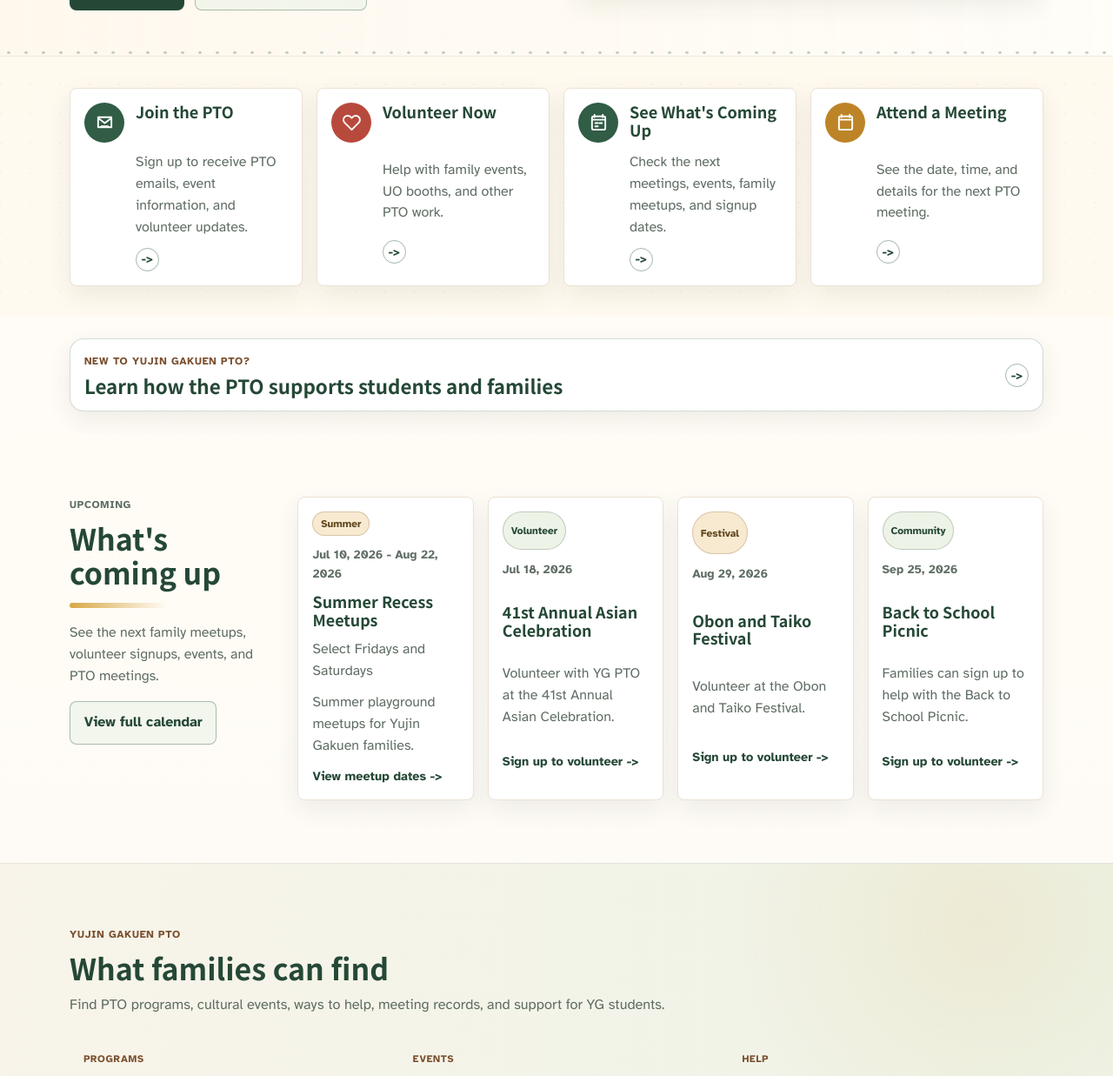
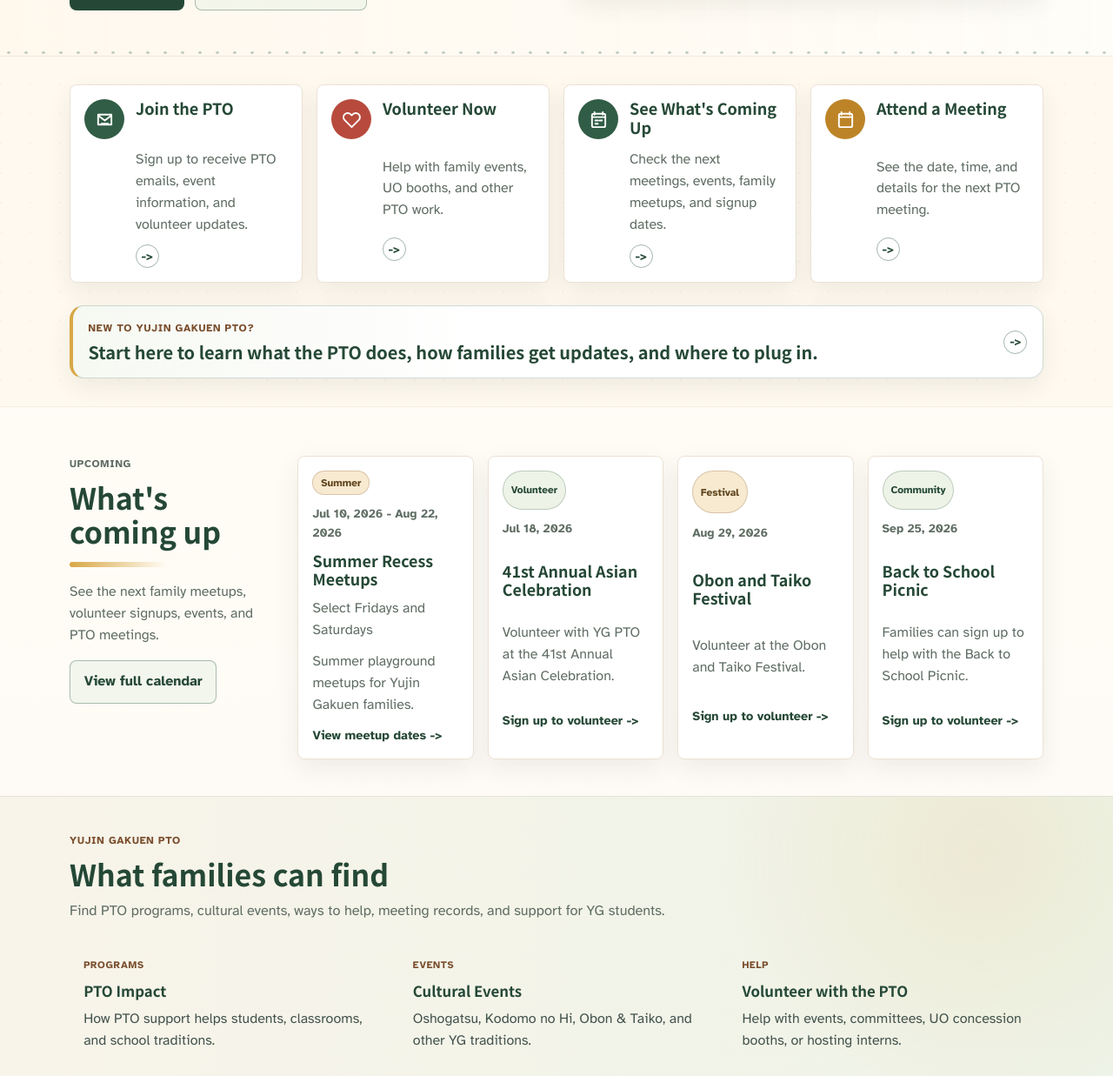
Before and after one commit to Yujin-Gakuen-PTO/yujin-gakuen-pto.github.io, a Jekyll site: the page built from index.md, in a window 1280 px wide and 1400 px high, scrolled down 353 px, cut to the strip 163-1400 px from the top of the window. Shown: the whole strip at 87% size. Built offline with Jekyll 4.4.1, drawn with Linux system fonts in a browser that asks for light colours; some web fonts are replaced; some of the changed text lies outside the part shown.

Commit message:
Layout Edit

```diff
--- a/_includes/footer.html
+++ b/_includes/footer.html
@@ -1,11 +1,25 @@
 <footer class="site-footer">
+  {% assign today_seconds = site.time | date: "%s" | plus: 0 %}
+  {% assign next_meeting = nil %}
+  {% for event in site.data.events %}
+    {% assign event_seconds = event.date | date: "%s" | plus: 0 %}
+    {% if next_meeting == nil and event.type == "meeting" and event.needs_confirmation != true and event_seconds >= today_seconds %}
+      {% assign next_meeting = event %}
+    {% endif %}
+  {% endfor %}
   <div class="wrap footer-grid">
     <div class="footer-about">
       <a class="footer-brand" href="{{ '/' | relative_url }}">
         <img src="{{ '/assets/images/yg-pto-crane-sun-logo.png' | relative_url }}" alt="" width="56" height="56">
         <span>{{ site.title }}</span>
       </a>
-      <p>PTO updates, meetings, events, and ways for YG families to help.</p>
+      {% if next_meeting %}
+        <p class="footer-next-meeting">
+          <strong>Next PTO meeting:</strong>
+          {{ next_meeting.date | date: "%b %-d, %Y" }}{% if next_meeting.time %}, {{ next_meeting.time }}{% endif %}.
+          <a href="{{ next_meeting.detail_url | relative_url }}">Location and virtual details</a>
+        </p>
+      {% endif %}
     </div>
     <nav class="footer-nav-block" aria-label="Footer navigation">
       <h2 class="footer-heading">Site links</h2>
--- a/_layouts/home.html
+++ b/_layouts/home.html
@@ -44,7 +44,7 @@ layout: default
   <div class="wrap">
     <a class="new-family-callout__link" href="{{ '/about/' | relative_url }}">
       <span id="new-family-title">New to Yujin Gakuen PTO?</span>
-      <strong>Learn how the PTO supports students and families</strong>
+      <strong>Start here to learn what the PTO does, how families get updates, and where to plug in.</strong>
       <span class="circle-link" aria-hidden="true">-></span>
     </a>
   </div>
--- a/assets/css/site.css
+++ b/assets/css/site.css
@@ -642,7 +642,7 @@ button {
 }
 
 .quick-actions {
-  padding-block: clamp(1.4rem, 3vw, 2.2rem);
+  padding-block: clamp(1.4rem, 3vw, 2rem) clamp(1.1rem, 2.4vw, 1.6rem);
   background: rgba(255, 248, 237, 0.48);
 }
 
@@ -843,6 +843,7 @@ button {
   background:
     radial-gradient(circle at 88% 12%, rgba(216, 168, 70, 0.12), transparent 24%),
     linear-gradient(90deg, #f8f4ea, var(--color-surface-soft));
+  padding-top: clamp(1.8rem, 3.5vw, 2.6rem);
 }
 
 .support-grid {
@@ -879,8 +880,9 @@ button {
 }
 
 .new-family-callout {
-  background: rgba(255, 253, 248, 0.78);
-  padding-block: clamp(1rem, 3vw, 1.6rem);
+  border-bottom: 1px solid rgba(37, 48, 43, 0.06);
+  background: rgba(255, 248, 237, 0.48);
+  padding-block: 0 clamp(1.2rem, 2.8vw, 2rem);
 }
 
 .new-family-callout__link {
@@ -888,12 +890,15 @@ button {
   grid-template-columns: minmax(0, 1fr) auto;
   gap: 0.35rem 1rem;
   align-items: center;
-  border: 1px solid rgba(49, 92, 69, 0.22);
+  border: 1px solid rgba(49, 92, 69, 0.2);
+  border-left: 4px solid var(--color-gold);
   border-radius: var(--radius-large);
-  background: var(--color-surface);
+  background:
+    linear-gradient(90deg, rgba(238, 243, 231, 0.52), transparent 42%),
+    var(--color-surface);
   box-shadow: var(--shadow-soft);
   color: var(--color-ink);
-  padding: 1rem;
+  padding: 1rem 1.1rem;
   text-decoration: none;
 }
 
@@ -908,8 +913,8 @@ button {
 .new-family-callout__link strong {
   color: var(--color-primary-hover);
   font-family: var(--font-heading);
-  font-size: clamp(1.12rem, 2.4vw, 1.4rem);
-  line-height: 1.16;
+  font-size: clamp(1.05rem, 2vw, 1.25rem);
+  line-height: 1.3;
 }
 
 .new-family-callout__link .circle-link {
@@ -919,6 +924,8 @@ button {
 
 .upcoming-band {
   background: rgba(255, 253, 248, 0.82);
+  padding-top: clamp(2.1rem, 4.5vw, 3.5rem);
+  padding-bottom: clamp(1.8rem, 3.5vw, 2.6rem);
 }
 
 .upcoming-layout {
@@ -1051,7 +1058,7 @@ button {
 .action-banner__panel {
   display: grid;
   grid-template-columns: auto minmax(0, 1fr);
-  gap: 1rem;
+  gap: 1rem 1.15rem;
   align-items: center;
   border-radius: var(--radius-large);
   background:
@@ -1062,9 +1069,9 @@ button {
 }
 
 .action-banner__mark {
-  width: 58px;
-  height: 58px;
-  align-self: start;
+  width: 52px;
+  height: 52px;
+  align-self: center;
   object-fit: contain;
   filter: drop-shadow(0 8px 16px rgba(0, 0, 0, 0.16));
 }
@@ -1082,11 +1089,16 @@ button {
 
 .action-banner p {
   color: #e8f0eb;
-  margin-top: 0.35rem;
 }
 
 .action-banner__content {
+  display: grid;
+  gap: 0.5rem;
   min-width: 0;
+}
+
+.action-banner__content .badge {
+  margin-bottom: 0.1rem;
 }
 
 .action-banner__actions {
@@ -1225,6 +1237,14 @@ button {
   color: var(--color-muted);
 }
 
+.footer-next-meeting strong {
+  color: var(--color-primary-hover);
+}
+
+.footer-next-meeting a {
+  display: inline;
+}
+
 .footer-nav {
   display: flex;
   flex-wrap: wrap;
@@ -1316,7 +1336,7 @@ button {
 
   .action-banner__panel {
     grid-template-columns: auto minmax(0, 1fr) auto;
-    padding: 1.15rem 1.25rem;
+    padding: 1.25rem 1.35rem;
   }
 
   .action-banner__actions {
@@ -1420,13 +1440,13 @@ button {
   }
 
   .action-banner__mark {
-    width: 50px;
-    height: 50px;
+    width: 44px;
+    height: 44px;
   }
 
   .action-banner__panel {
-    gap: 0.8rem;
-    padding: 0.95rem;
+    gap: 0.85rem 1rem;
+    padding: 1rem;
   }
 
   .action-banner h2 {
```
